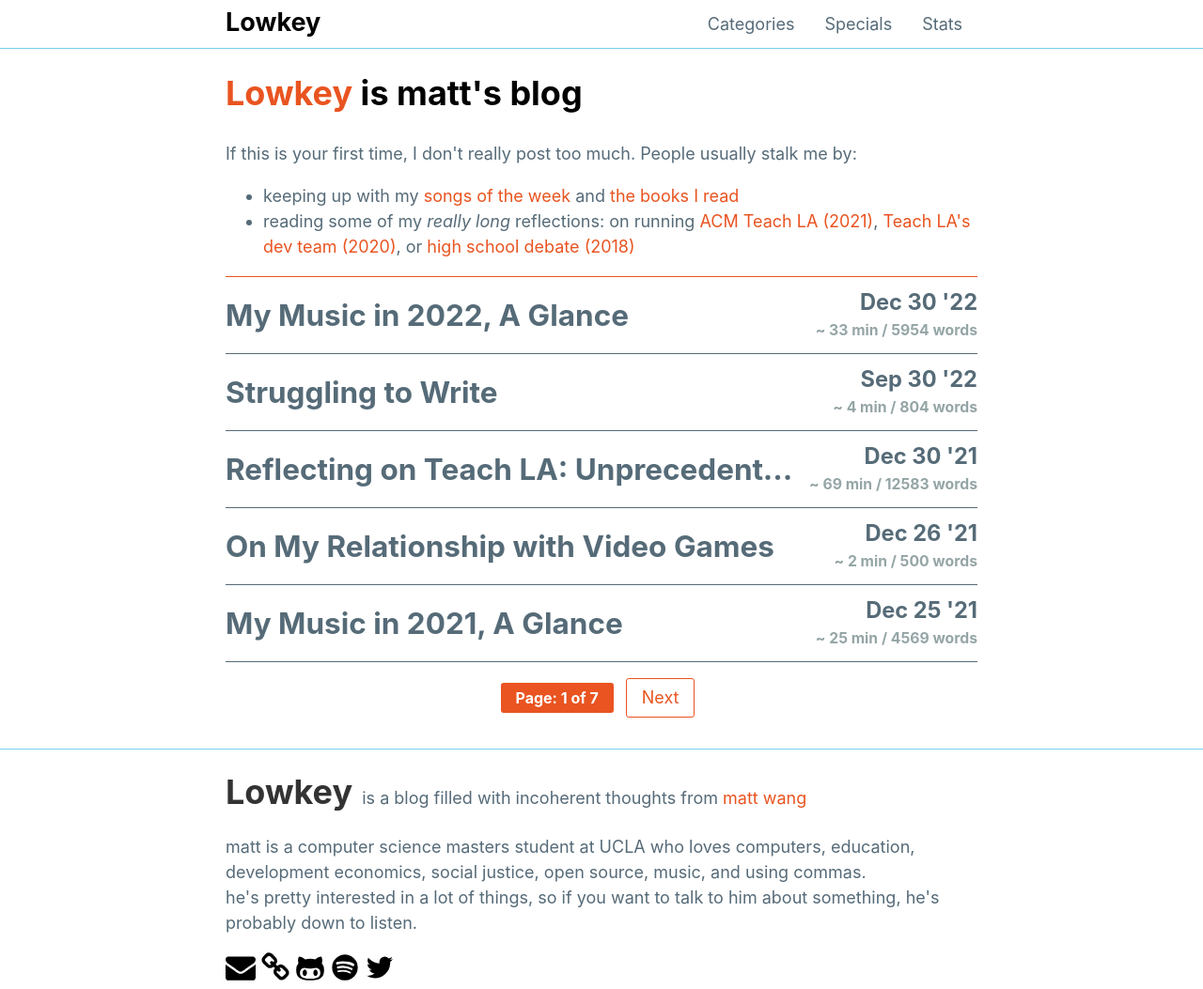
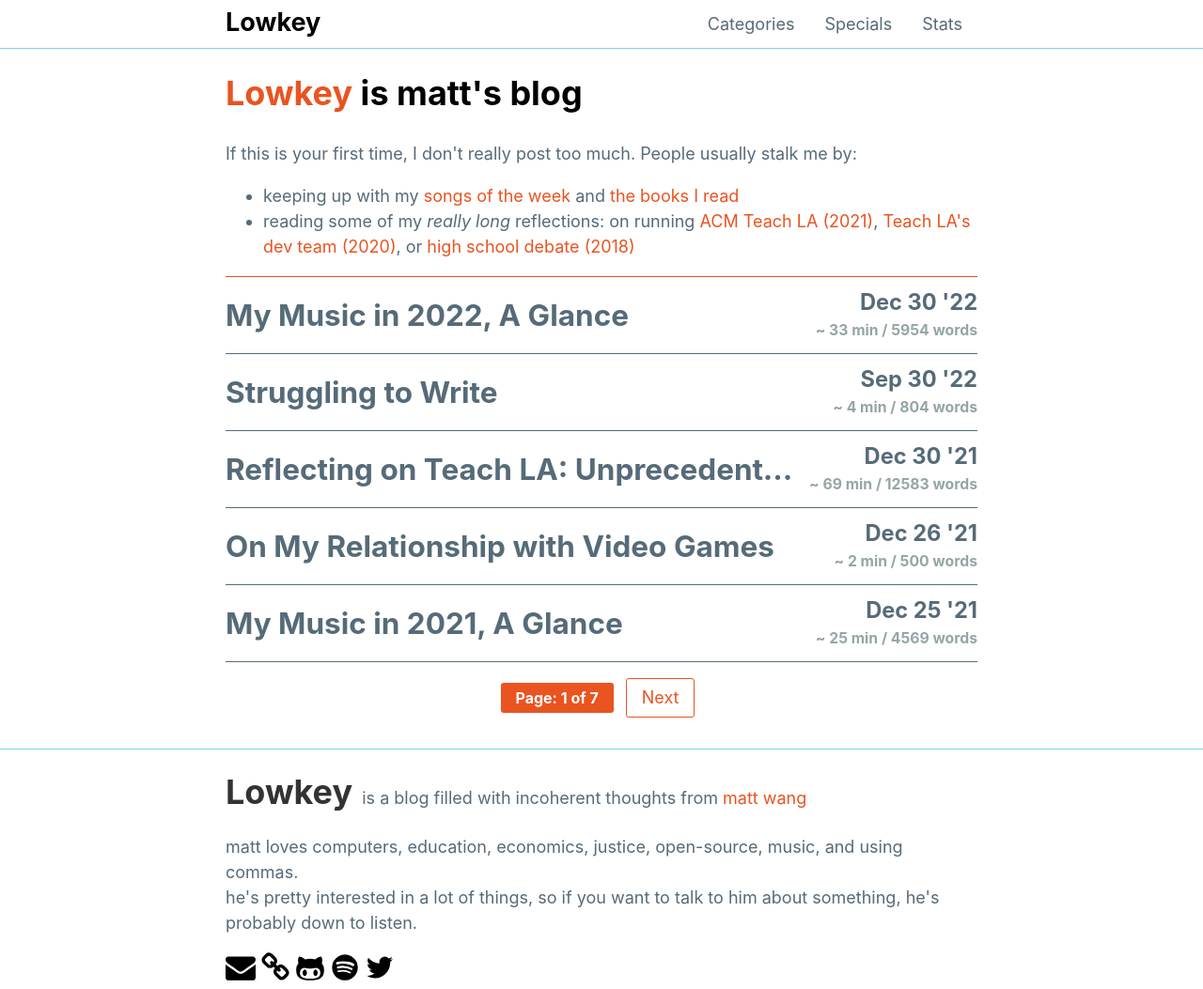
Before and after one commit to mattxwang/lowkey, a Jekyll site: the page built from index.html, in a window 1280 px wide and 1053 px high. Shown: the whole window at 94% size. Built offline with Jekyll 4.4.1, drawn with Linux system fonts in a browser that asks for light colours; the list of posts is cut into pages by our own code.

Commit message:
who cares what i do

```diff
--- a/_includes/footer.html
+++ b/_includes/footer.html
@@ -5,7 +5,7 @@
     is a blog filled with incoherent thoughts from <a href="https://matthewwang.me" target="_blank" rel="noopener">matt wang</a>
   </p>
   <p>
-    matt is a computer science masters student at UCLA who loves computers, education,  development economics, social justice, open source, music, and using commas.
+    matt loves computers, education, economics, justice, open-source, music, and using commas.
     <br />
     he's pretty interested in a lot of things, so if you want to talk to him about something, he's probably down to listen.
   </p>
```
